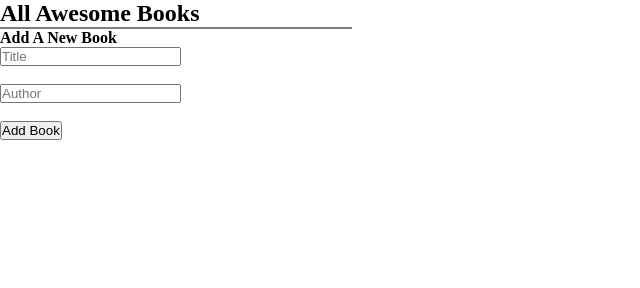
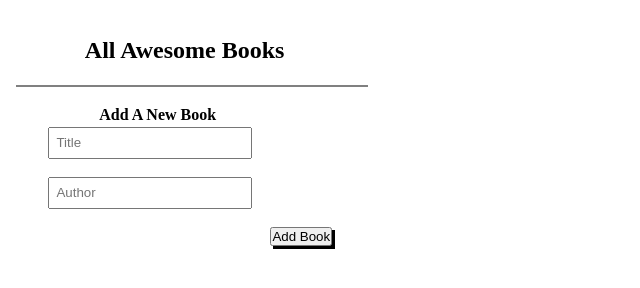
Before and after one commit to Lasten-Ernest/Awesone-books-website, a website: page index.html in a window 1280 px wide. Shown: the whole page, without its empty margins (0-640 px from the left). Drawn offline with Linux system fonts and the light colour scheme.

Commit message:
Style the website

```diff
--- a/css/style.css
+++ b/css/style.css
@@ -2,38 +2,66 @@
   padding: 0;
   margin: 0;
 }
+
+.form-book {
+  margin: 1rem;
+}
+
 .book-dynamic {
   display: flex;
   align-items: center;
   justify-content: flex-end;
-  padding-left: 0.4rem;
+  padding: 0.4rem;
   height: 2rem;
+}
+
+.header-book {
+  margin-top: 2rem;
+  padding: 1rem;
+}
+
+input {
+  margin-left: 2rem;
+  padding: 0.4rem;
+  width: 15%;
 }
 
 .book-dynamic:nth-child(odd) {
   background-color: rgb(217, 211, 211);
-
 }
 
-#display-books{
+.h2-size {
+  margin-left: 5rem;
+  padding: 0.2em;
+}
+
+#display-books {
   border: 1px solid gray;
   width: 350px;
+  margin: 1rem;
 }
 
-.remove-button{
+.remove-button {
   width: 65px;
   padding: 5px;
   float: right;
- cursor: pointer;
- box-shadow: 3px 3px;
- background-color: #fff;
+  cursor: pointer;
+  box-shadow: 3px 3px;
+  background-color: #fff;
 }
-.remove-btn{
+
+#add-button {
+  margin-left: 15.9rem;
+  box-shadow: 3px 3px;
+}
+
+.remove-btn {
   display: flex;
   flex-direction: column;
   align-items: center;
 }
-.title-author{
+
+.title-author {
   width: 95%;
   float: left;
 }
```
